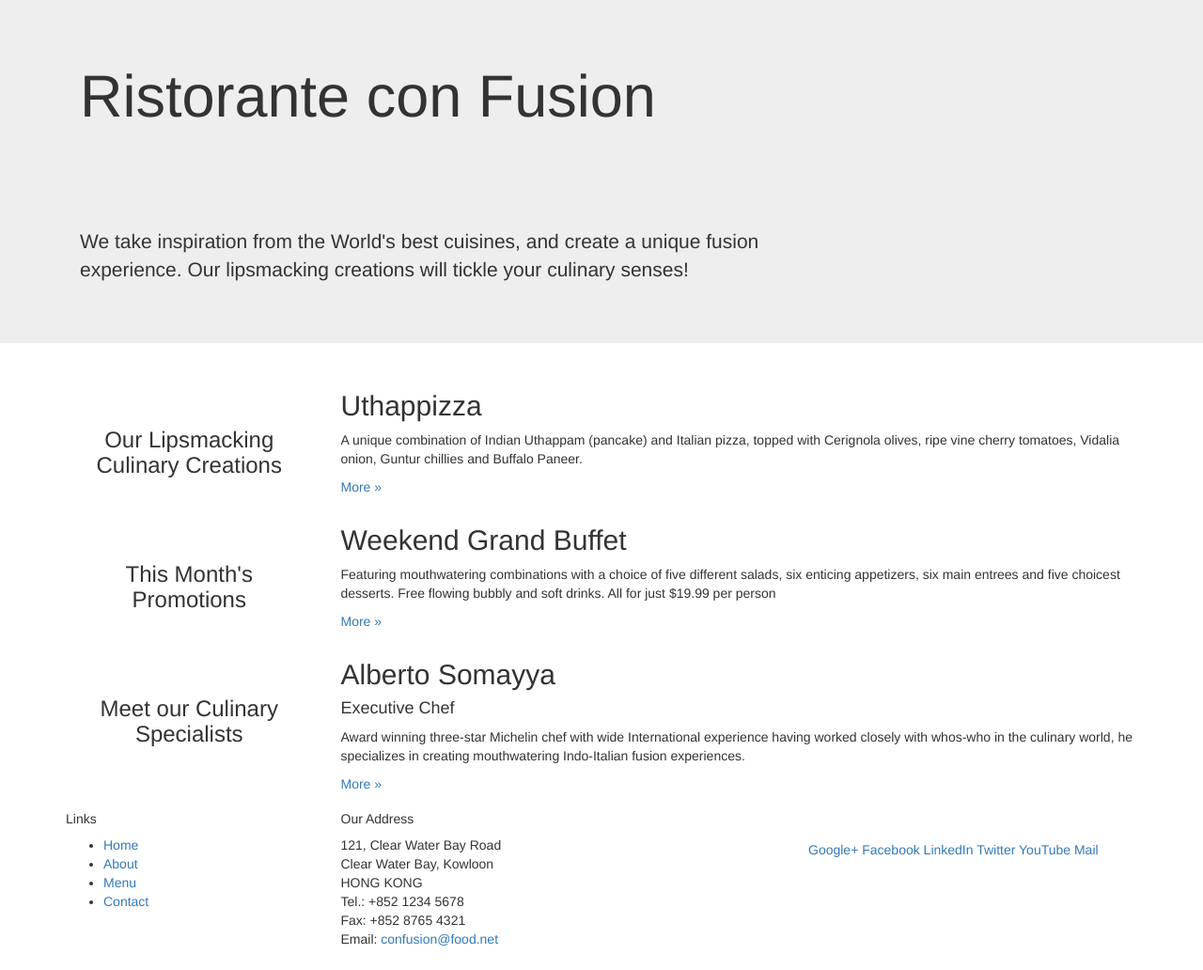
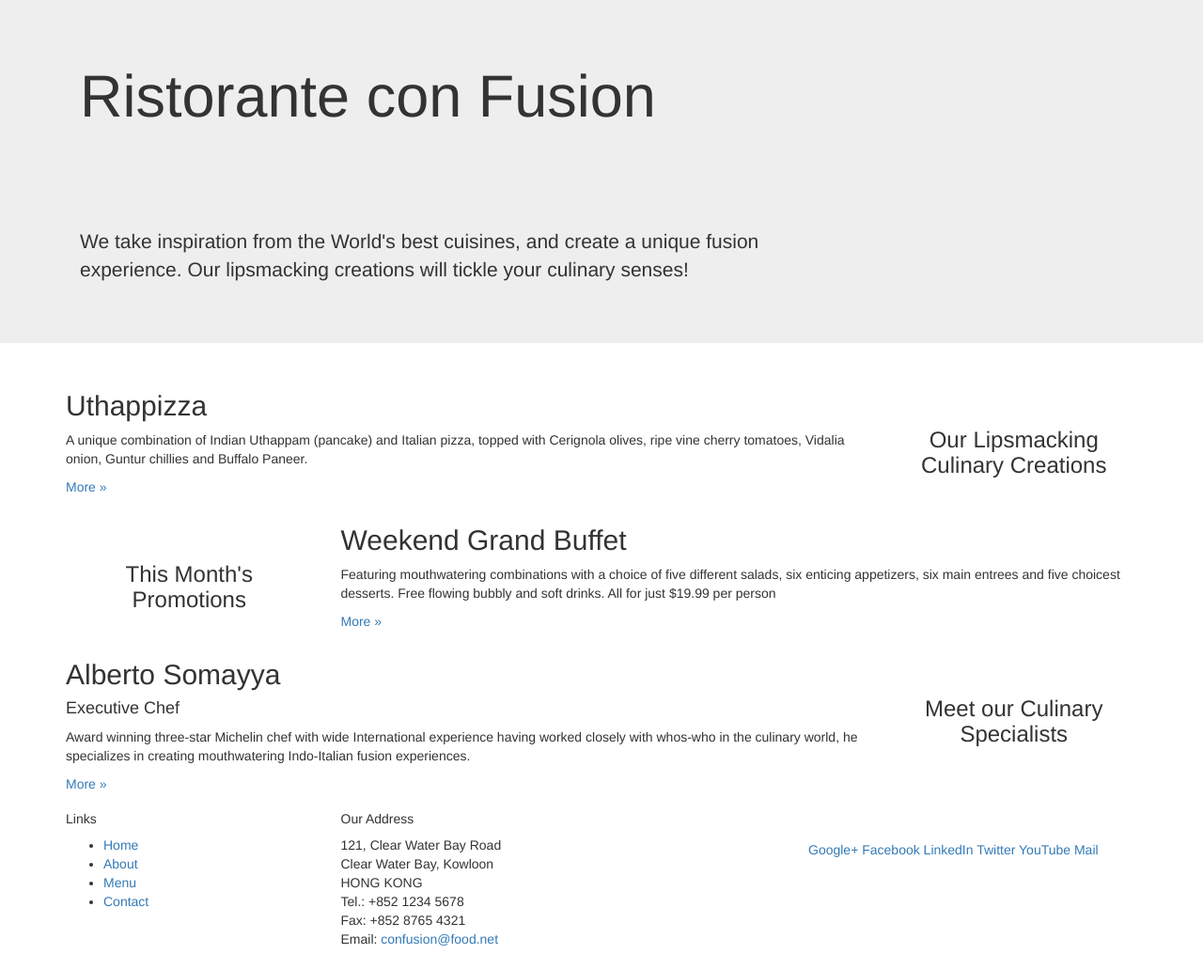
Before and after one commit to guptaakashdeep/Bootstrap-Project, a plain HTML site: page index.html in a window 1280 px wide. Shown: the top 1032 px of the page at 94% size. Drawn offline with nearby package versions, Linux system fonts and the light colour scheme.

Commit message:
Pull and Push column classes added in 1st and 3rd div of body for giving an interesting alternate description look

```diff
--- a/index.html
+++ b/index.html
@@ -41,11 +41,11 @@
 
     <div class="container"> <!-- container class creates a fixed-width container -->
         <div class="row"> <!-- row class divide the page content into multiple rows.. Rows must be inside container -->
-            <div class="col-xs-12 col-sm-3">
+            <div class="col-xs-12 col-sm-3 col-sm-push-9">
                 <p style="padding:20px;"></p>
                 <h3 align=center>Our Lipsmacking Culinary Creations</h3>
             </div>
-            <div class="col-xs-12 col-sm-9">
+            <div class="col-xs-12 col-sm-9 col-sm-pull-3">
                 <h2>Uthappizza</h2>
                 <p>A unique combination of Indian Uthappam (pancake) and Italian pizza, topped with Cerignola olives, ripe vine cherry tomatoes, Vidalia onion, Guntur chillies and Buffalo Paneer.</p>
                 <p><a  href="#">More &raquo;</a></p>
@@ -66,11 +66,11 @@
         </div>
 
         <div class="row">
-            <div class="col-xs-12 col-sm-3">
+            <div class="col-xs-12 col-sm-3 col-sm-push-9">
                 <p style="padding:20px;"></p>
                 <h3 align=center>Meet our Culinary Specialists</h3>
             </div>
-            <div class="col-xs-12 col-sm-9">
+            <div class="col-xs-12 col-sm-9 col-sm-pull-3">
                 <h2>Alberto Somayya</h2>
                 <h4>Executive Chef</h4>
                 <p>Award winning three-star Michelin chef with wide International experience having worked closely with whos-who in the culinary world, he specializes in creating mouthwatering Indo-Italian fusion experiences. </p>
```
